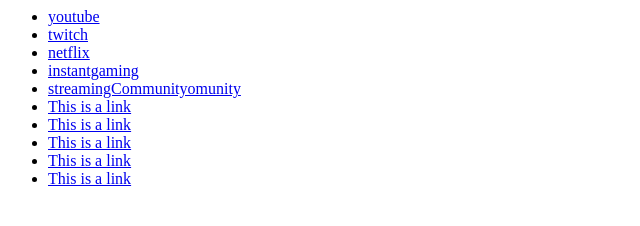
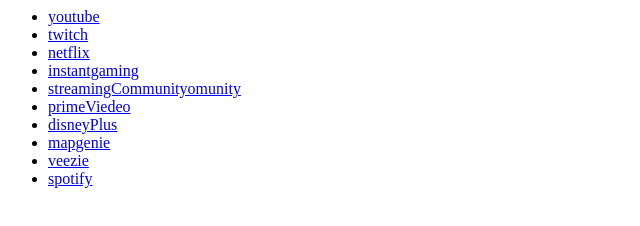
Before and after one commit to samcmp/info, a plain HTML site: page secondaPagina.html in a window 1280 px wide. Shown: the whole page, without its empty margins (0-640 px from the left). Drawn offline with Linux system fonts and the light colour scheme.

Commit message:
Update secondaPagina.html

```diff
--- a/secondaPagina.html
+++ b/secondaPagina.html
@@ -14,11 +14,11 @@
  	<li><a href="https://www.netflix.com/it/">netflix</a></li>
  	<li><a href="https://www.instant-gaming.com/en/search/?query=">instantgaming</a></li>
   	<li><a href="https://streamingcommunity.buzz/">streamingCommunityomunity</a></li>
-	<li><a href="www.primevideo.com/it/">This is a link</a></li>
-	<li><a href="www.disneyplus.com/it/">This is a link</a></li>
-	<li><a href="www.mapgenie.io">This is a link</a></li>
-	<li><a href="https://veezie.st/">This is a link</a></li>
-	<li><a href="spotify.com">This is a link</a></li>
+	<li><a href="www.primevideo.com/it/">primeViedeo</a></li>
+	<li><a href="www.disneyplus.com/it/">disneyPlus</a></li>
+	<li><a href="www.mapgenie.io">mapgenie</a></li>
+	<li><a href="https://veezie.st/">veezie</a></li>
+	<li><a href="spotify.com">spotify</a></li>
 
 
 
```
